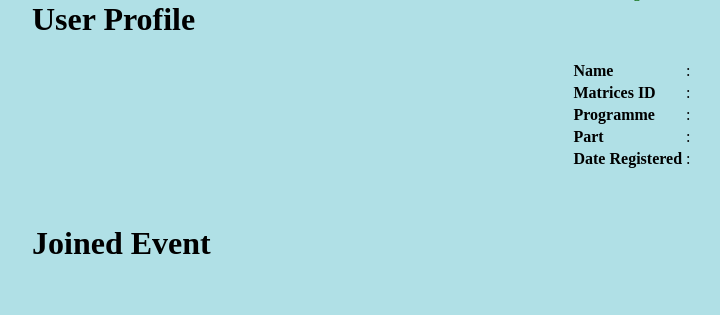
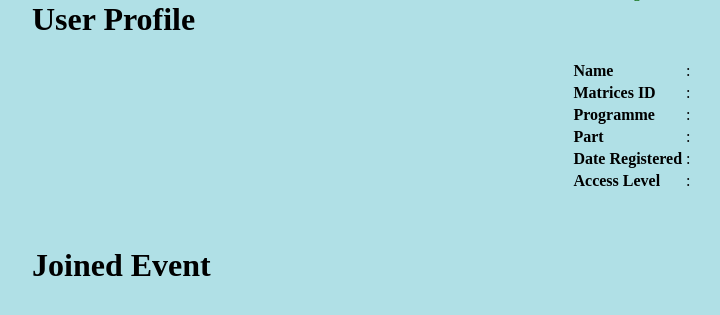
Before and after one commit to muhammadirfannabyl/stasys, a PHP site: page /user.php in a window 1280 px wide. Shown: the part 75-390 px from the top of the page, without its empty margins (8-728 px from the left). Run offline with PHP 8.4, Linux system fonts and the light colour scheme; the visitor is signed in with stand-in values (Sample User, id 1); data that the repository does not hold is empty; some libraries are stand-ins or nearby versions.

Commit message:
Update user.php

```diff
--- a/user.php
+++ b/user.php
@@ -31,6 +31,7 @@
 				<tr><td><b>Programme</b></td><td>: <?php echo $rowuser['prog']; ?></td></tr>
 				<tr><td><b>Part</b></td><td>: <?php echo $rowuser['part']; ?></td></tr>
                 <tr><td><b>Date Registered</b></td><td>: <?php echo $rowuser['created']; ?></td></tr>
+                <tr><td><b>Access Level</b></td><td>: <?php echo $rowuser['access_lvl']; ?></td></tr>
                 <script>
                     var access_lvl = parseInt($rowuser['access_lvl']);
                     if (access_lvl == 1) <tr><tr><td><b>Acess Level</b></td><td>: Developer</td></tr>
```
